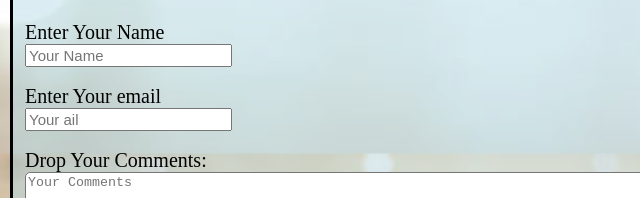
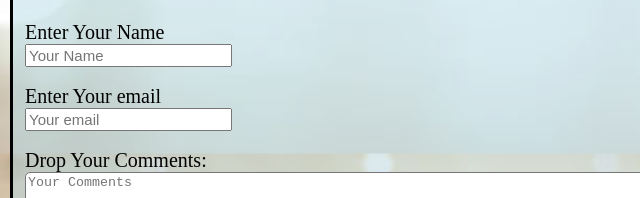
Before and after one commit to thejas-dev/fitness-app, a website: page css/gain.html in a window 1280 px wide. Shown: the part 3310-3508 px from the top of the page, 0-640 px from the left. Drawn offline with nearby package versions, Linux system fonts and the light colour scheme; a web font is replaced by a local one.

Commit message:
make it better

```diff
--- a/css/gain.html
+++ b/css/gain.html
@@ -92,7 +92,7 @@
             <label style="font-size: 20px;border-radius: 5px;"  >Enter Your Name</label> <br>
             <input type="text" style="font-size: 15px;" placeholder="Your Name" autocomplete="off"></input> <br> <br>
             <label style="font-size: 20px;border-radius: 5px;" >Enter Your email</label><br>
-            <input placeholder="Your ail" type="ail" autocomplete="off" style="font-size: 15px;"></input> <br> <br>
+            <input placeholder="Your email" type="email" autocomplete="off" style="font-size: 15px;"></input> <br> <br>
             <label for="text" style="font-size: 20px;" >Drop Your Comments:</label> <br>
             <textarea style="border-radius: 5px; width: 100%; " placeholder="Your Comments"  rows="10"  cols="170" class="txtarea" ></textarea> <br> <br>
             <center><button class="buttgain" type="button">Submit</button></center>
```
